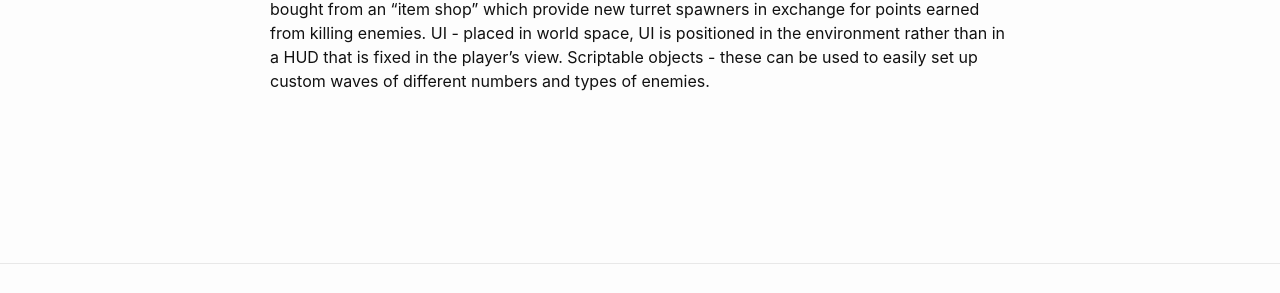
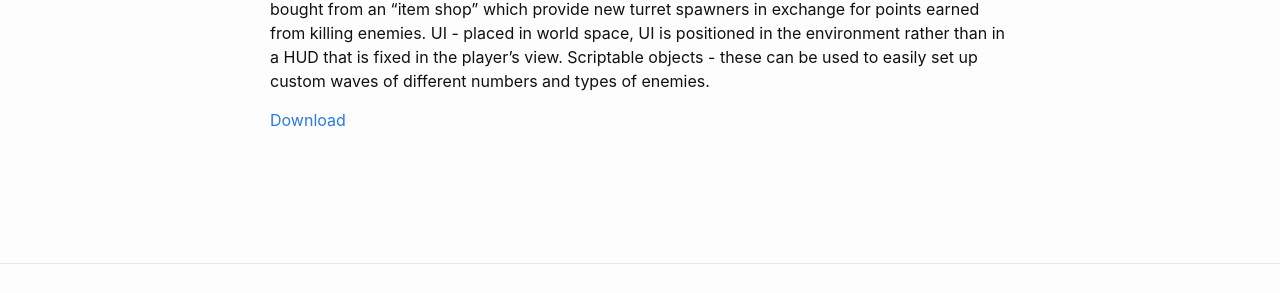
Before and after one commit to matt-arneil/matt-arneil.github.io, a Jekyll site: the page built from _posts/2018-07-21-vr-demo.md, in a window 1280 px wide. Shown: the part 496-789 px from the top of the page. Built offline with Jekyll 4.4.1, drawn with Linux system fonts in a browser that asks for light colours.

Commit message:
vr demo download link

```diff
--- a/_posts/2018-07-21-vr-demo.md
+++ b/_posts/2018-07-21-vr-demo.md
@@ -16,3 +16,5 @@
 Player throws items to spawn turrets that stop enemies. Extra items can be bought from an "item shop" which provide new turret spawners in exchange for points earned from killing enemies.
 UI - placed in world space, UI is positioned in the environment rather than in a HUD that is fixed in the player's view.
 Scriptable objects - these can be used to easily set up custom waves of different numbers and types of enemies.
+
+<a href="https://drive.google.com/file/d/1sz3K7e2n8VLXexk-wAvZuHfuGOkEQeI3/view?usp=sharing" target="blank">Download</a>
```
